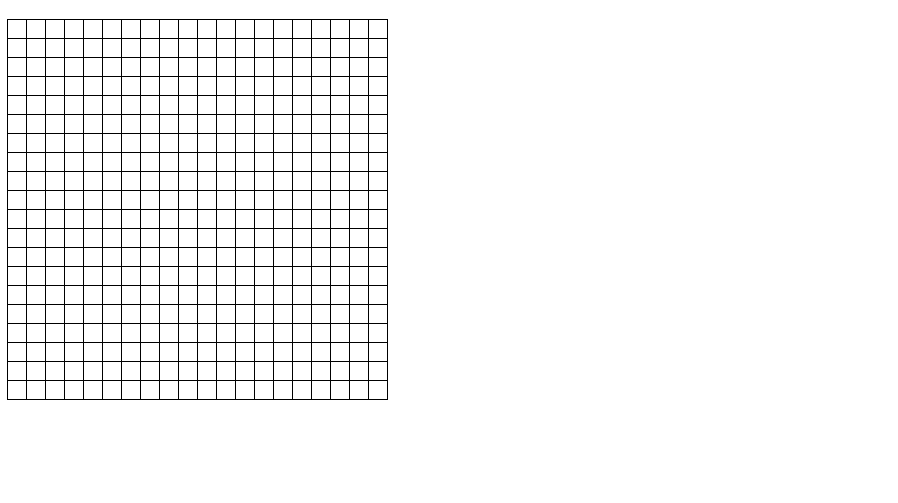
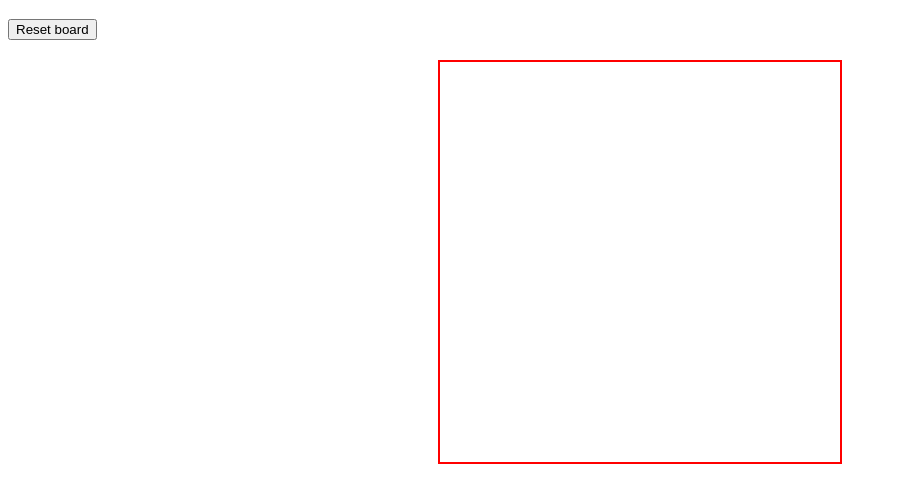
Before and after one commit to BryanGK/etch-a-sketch, a plain HTML site: page index.html in a window 1280 px wide. Shown: the part 61-564 px from the top of the page, without its empty margins (0-898 px from the left). Drawn offline with Linux system fonts and the light colour scheme.

Commit message:
Added in reset button, changed from changing backround color to changing class name.

```diff
--- a/index.html
+++ b/index.html
@@ -8,6 +8,9 @@
 </head>
 <body>
     <h1 class="header">Etch-a-Sketch</h1>
+    <div class="control">
+        <button class="button control" id="reset">Reset board</button>
+    </div><!-- end of control buttons-->
     <div id="container">
     </div><!-- end of grid container -->
 
--- a/script.js
+++ b/script.js
@@ -2,10 +2,10 @@ const container = document.querySelector('#container');
 
 function makeGrid(size) {
     for (let r = 1; r <= size; r++) {
-        const row = document.createElement('div');
+        const row = document.createElement('span');
         for (let i = 1; i <= size; i++) {
-            const grid = document.createElement('div');
-            grid.style.border = "1px solid black";
+            const grid = document.createElement('span');
+            // grid.style.border = "1px solid black";
             grid.classList.add('grid');
 
             container.appendChild(grid);
@@ -19,6 +19,13 @@ makeGrid(20);
 
 const pixel = document.querySelectorAll('.grid').forEach(pixel => {
     pixel.addEventListener('mouseover', () => {
-        pixel.style.background = "black";
+        pixel.classList.add('hover');
     });
 });
+
+const reset = document.querySelector("#reset");
+reset.addEventListener('click', () => {
+    const pixel = document.querySelectorAll('.hover').forEach(pixel => {
+        pixel.classList.remove('hover');
+    });
+});
--- a/style.css
+++ b/style.css
@@ -1,7 +1,8 @@
+
+
 .grid {
     width: 20px;
     height: 20px;
-    margin-left: -1px;
     display: inline-block;
 }
 
@@ -9,17 +10,18 @@
     box-sizing: border-box;
 }
 
-.row {
-    margin-bottom: -5px;
-
-
-}
-
 #container {
-    width: 400px;
-    height: 400px;
+    width: 404px;
+    height: 404px;
+    line-height: 0px;
+    border: 2px solid red;
+    margin: 0 auto;
 }
 
 .hover {
     background-color: black;
 }
+
+.control {
+    margin-bottom: 10px;
+}
```
